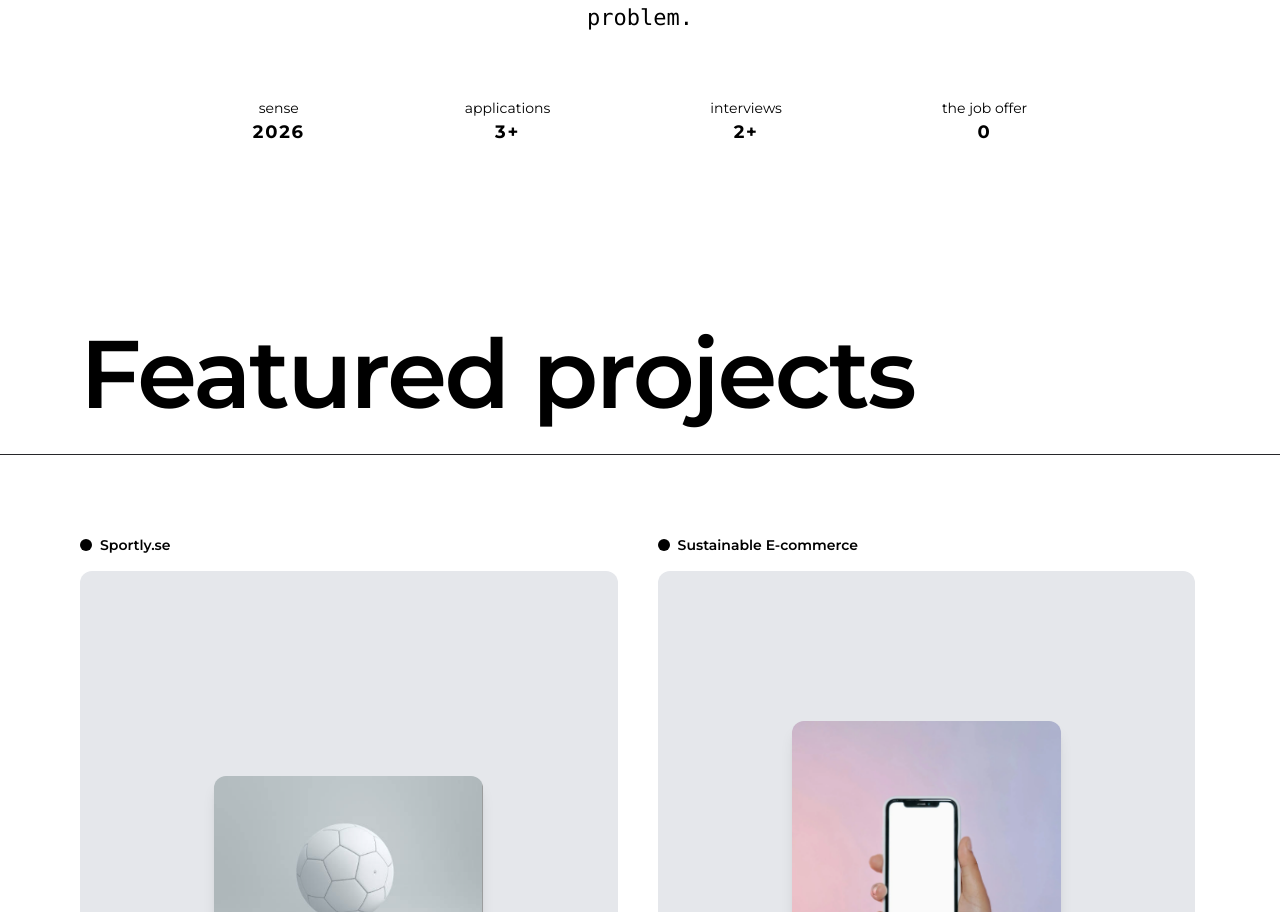
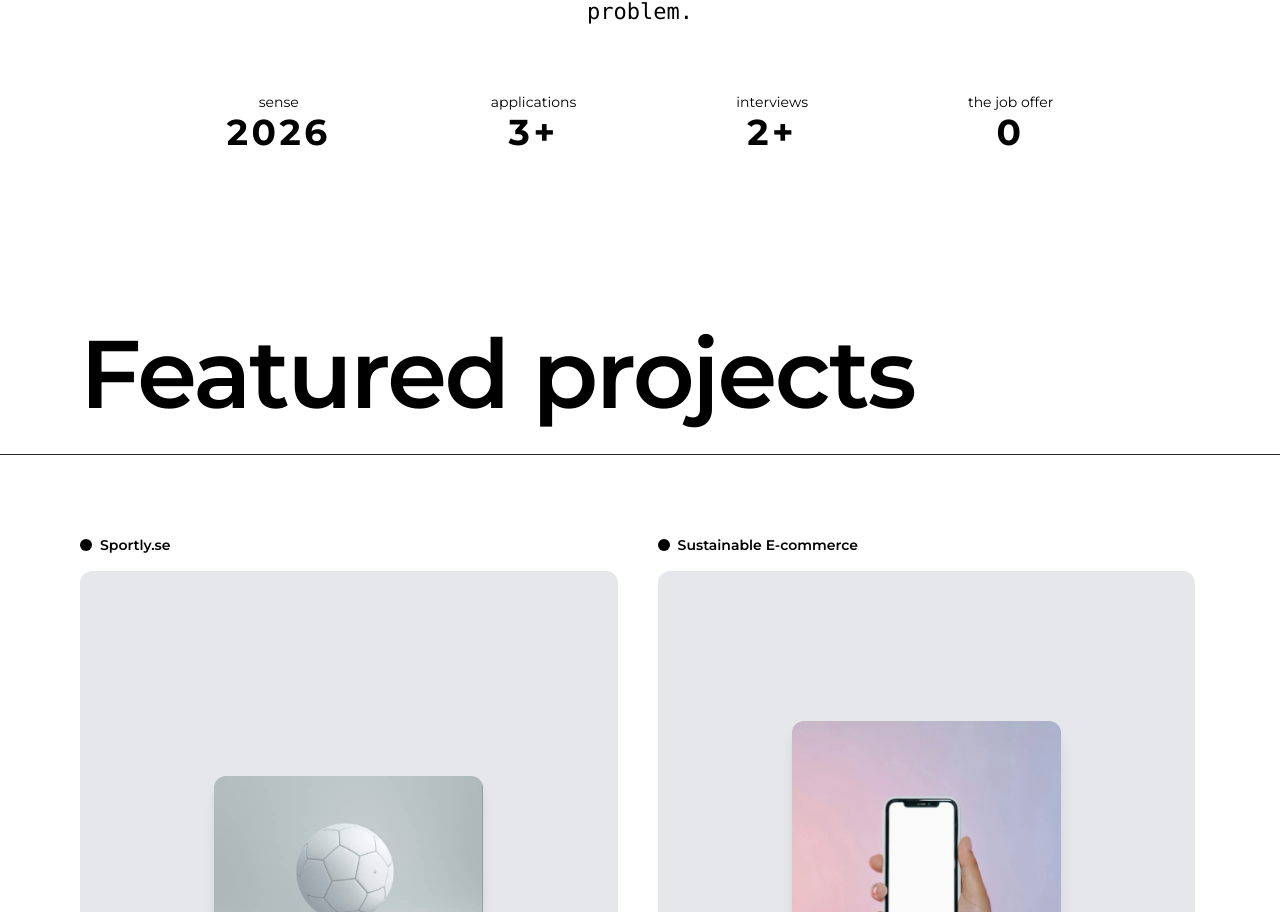
Before and after one commit to ns-develops/Portfolio-ns-dev.tech, a React (Vite) app: page / in a window 1280 px wide. Shown: the part 1274-2186 px from the top of the page. Built offline with nearby package versions, Linux system fonts and the light colour scheme; a web font is replaced by a local one.

Commit message:
upd size

```diff
--- a/src/components/Info.jsx
+++ b/src/components/Info.jsx
@@ -124,25 +124,33 @@ const Info = () => {
   {/* sense */}
   <div className="flex flex-col items-center leading-none">
     <span className="text-sm lowercase">sense</span>
-    <span className="text-lg font-bold uppercase tracking-widest">2026</span>
+    <span className="text-3xl md:text-4xl font-bold uppercase tracking-widest">
+      2026
+    </span>
   </div>
 
   {/* applications */}
   <div className="flex flex-col items-center leading-none">
     <span className="text-sm lowercase">applications</span>
-    <span className="text-lg font-bold uppercase tracking-widest">3+</span>
+    <span className="text-3xl md:text-4xl font-bold uppercase tracking-widest">
+      3+
+    </span>
   </div>
 
   {/* interviews */}
   <div className="flex flex-col items-center leading-none">
     <span className="text-sm lowercase">interviews</span>
-    <span className="text-lg font-bold uppercase tracking-widest">2+</span>
+    <span className="text-3xl md:text-4xl font-bold uppercase tracking-widest">
+      2+
+    </span>
   </div>
 
   {/* job offer */}
   <div className="flex flex-col items-center leading-none">
     <span className="text-sm lowercase">the job offer</span>
-    <span className="text-lg font-bold uppercase tracking-widest">0</span>
+    <span className="text-3xl md:text-4xl font-bold uppercase tracking-widest">
+      0
+    </span>
   </div>
 </motion.div>
     </motion.div>
```
